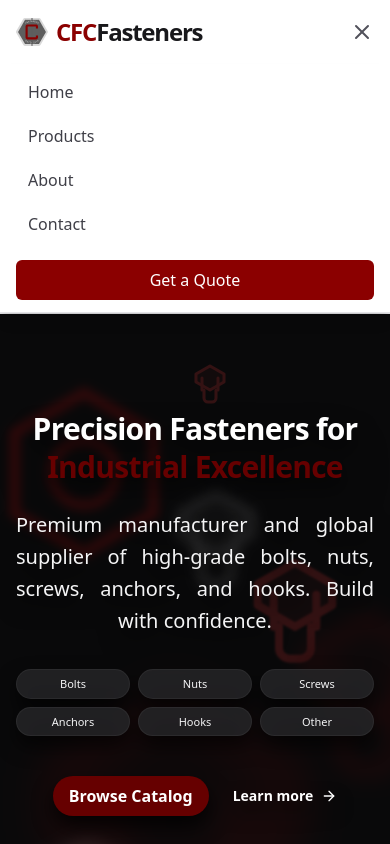
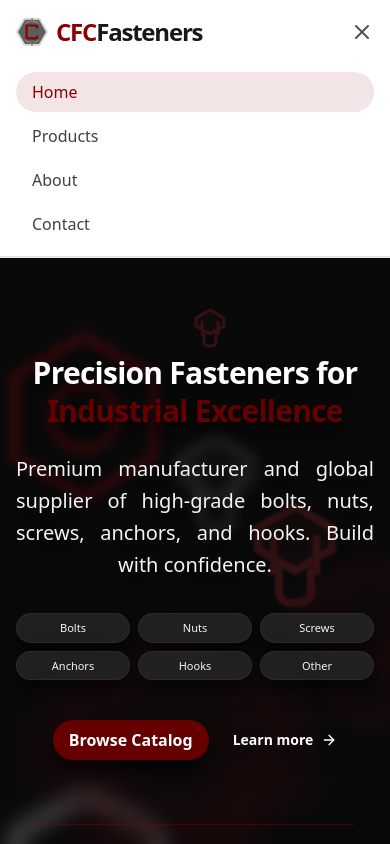
Before and after one commit to xjaskiratx/CFCFasteners, a Next.js app: page / in a window 390 px wide. Both pictures are taken after a click on the button "Toggle menu". Shown: the top 844 px of the page. Built offline with nearby package versions, Linux system fonts and the light colour scheme.

Commit message:
UI/UX improvements for mobile responsiveness

```diff
--- a/src/components/Header.tsx
+++ b/src/components/Header.tsx
@@ -2,10 +2,13 @@
 
 import Link from "next/link";
 import Image from "next/image";
+import { usePathname } from "next/navigation";
 import { useState } from "react";
 import { Menu, X } from "lucide-react";
+import { motion, AnimatePresence } from "framer-motion";
 export default function Header() {
     const [isOpen, setIsOpen] = useState(false);
+    const pathname = usePathname();
 
     const navLinks = [
         { name: "Home", href: "/" },
@@ -42,38 +45,66 @@ export default function Header() {
                     <button
                         onClick={() => setIsOpen(!isOpen)}
                         aria-label="Toggle mobile menu"
-                        className="text-zinc-600 hover:text-zinc-900 dark:text-zinc-300 dark:hover:text-white"
+                        className="text-zinc-600 hover:text-zinc-900 dark:text-zinc-300 dark:hover:text-white relative w-6 h-6 flex items-center justify-center"
                     >
-                        {isOpen ? <X size={24} /> : <Menu size={24} />}
+                        <AnimatePresence mode="popLayout">
+                            {isOpen ? (
+                                <motion.div
+                                    key="close"
+                                    initial={{ scale: 0, opacity: 0 }}
+                                    animate={{ scale: 1, opacity: 1 }}
+                                    exit={{ scale: 0, opacity: 0 }}
+                                    transition={{ duration: 0.2 }}
+                                    className="absolute"
+                                >
+                                    <X size={24} />
+                                </motion.div>
+                            ) : (
+                                <motion.div
+                                    key="menu"
+                                    initial={{ scale: 0, opacity: 0 }}
+                                    animate={{ scale: 1, opacity: 1 }}
+                                    exit={{ scale: 0, opacity: 0 }}
+                                    transition={{ duration: 0.2 }}
+                                    className="absolute"
+                                >
+                                    <Menu size={24} />
+                                </motion.div>
+                            )}
+                        </AnimatePresence>
                         <span className="sr-only">Toggle menu</span>
                     </button>
                 </div>
             </div>
 
             {/* Mobile Nav */}
+            <AnimatePresence>
                 {isOpen && (
-                <div className="md:hidden">
+                    <motion.div
+                        initial={{ opacity: 0, height: 0 }}
+                        animate={{ opacity: 1, height: "auto" }}
+                        exit={{ opacity: 0, height: 0 }}
+                        transition={{ duration: 0.3, ease: "easeInOut" }}
+                        className="md:hidden overflow-hidden"
+                    >
                         <div className="space-y-1 px-4 pb-3 pt-2 shadow-lg bg-white dark:bg-zinc-950 border-b border-zinc-200 dark:border-zinc-800">
                             {navLinks.map((link) => (
                                 <Link
                                     key={link.name}
                                     href={link.href}
-                                className="block rounded-md px-3 py-2 text-base font-medium text-zinc-700 hover:bg-zinc-50 hover:text-primary dark:text-zinc-200 dark:hover:bg-zinc-800 cursor-pointer"
+                                    className={`block rounded-full px-4 py-2 text-base font-medium cursor-pointer transition-colors ${pathname === link.href
+                                        ? "text-primary bg-primary/10"
+                                        : "text-zinc-700 hover:bg-zinc-50 hover:text-primary dark:text-zinc-200 dark:hover:bg-zinc-800"
+                                        }`}
                                     onClick={() => setIsOpen(false)}
                                 >
                                     {link.name}
                                 </Link>
                             ))}
-                        <Link
-                            href="/catalog"
-                            className="mt-4 block w-full rounded-md bg-primary px-3 py-2 text-center text-base font-medium text-white hover:bg-primary-dark"
-                            onClick={() => setIsOpen(false)}
-                        >
-                            Get a Quote
-                        </Link>
                         </div>
-                </div>
+                    </motion.div>
                 )}
+            </AnimatePresence>
         </header>
     );
 }
```
Lines whose indentation alone changed are shown as unchanged.
